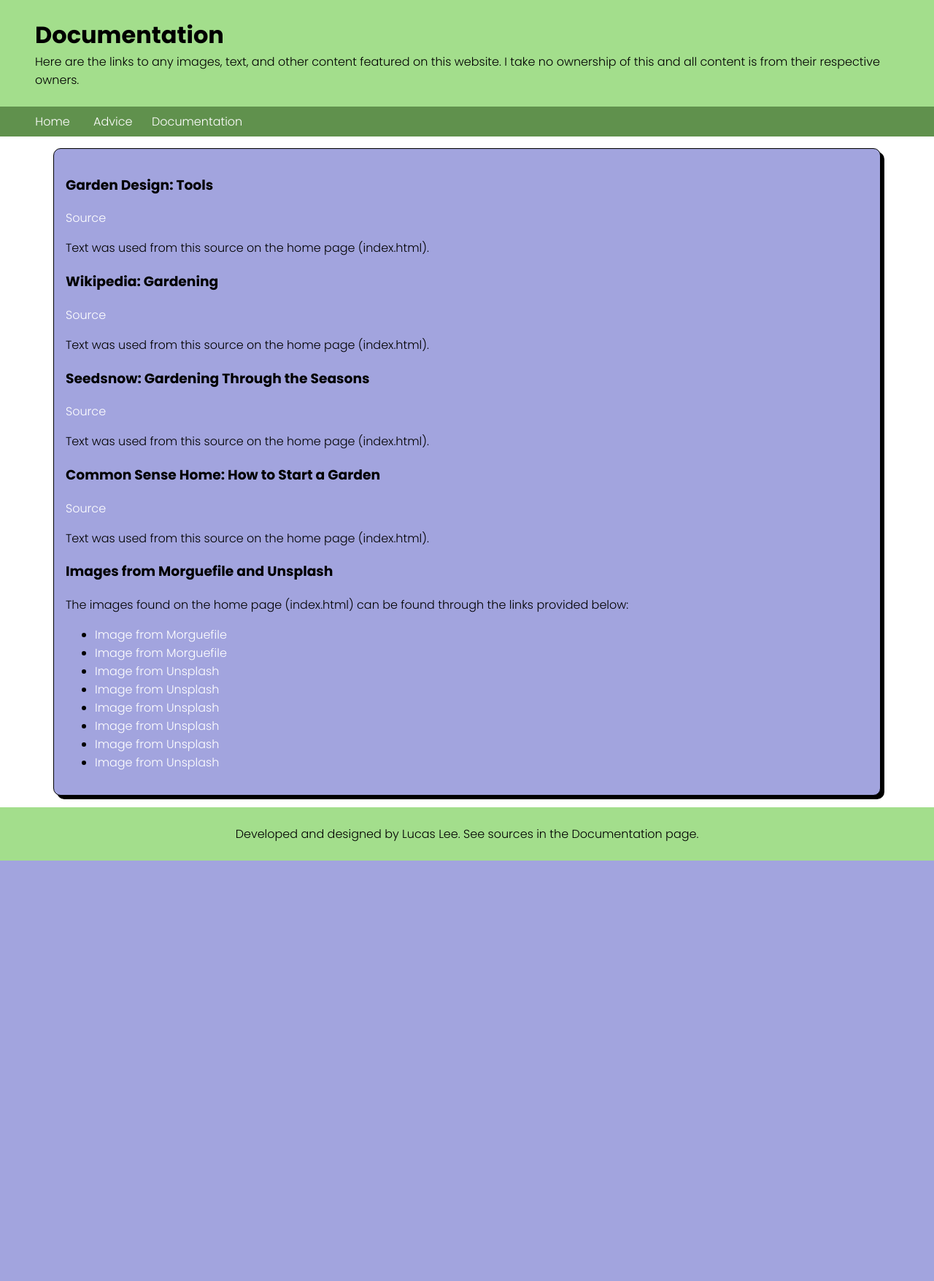
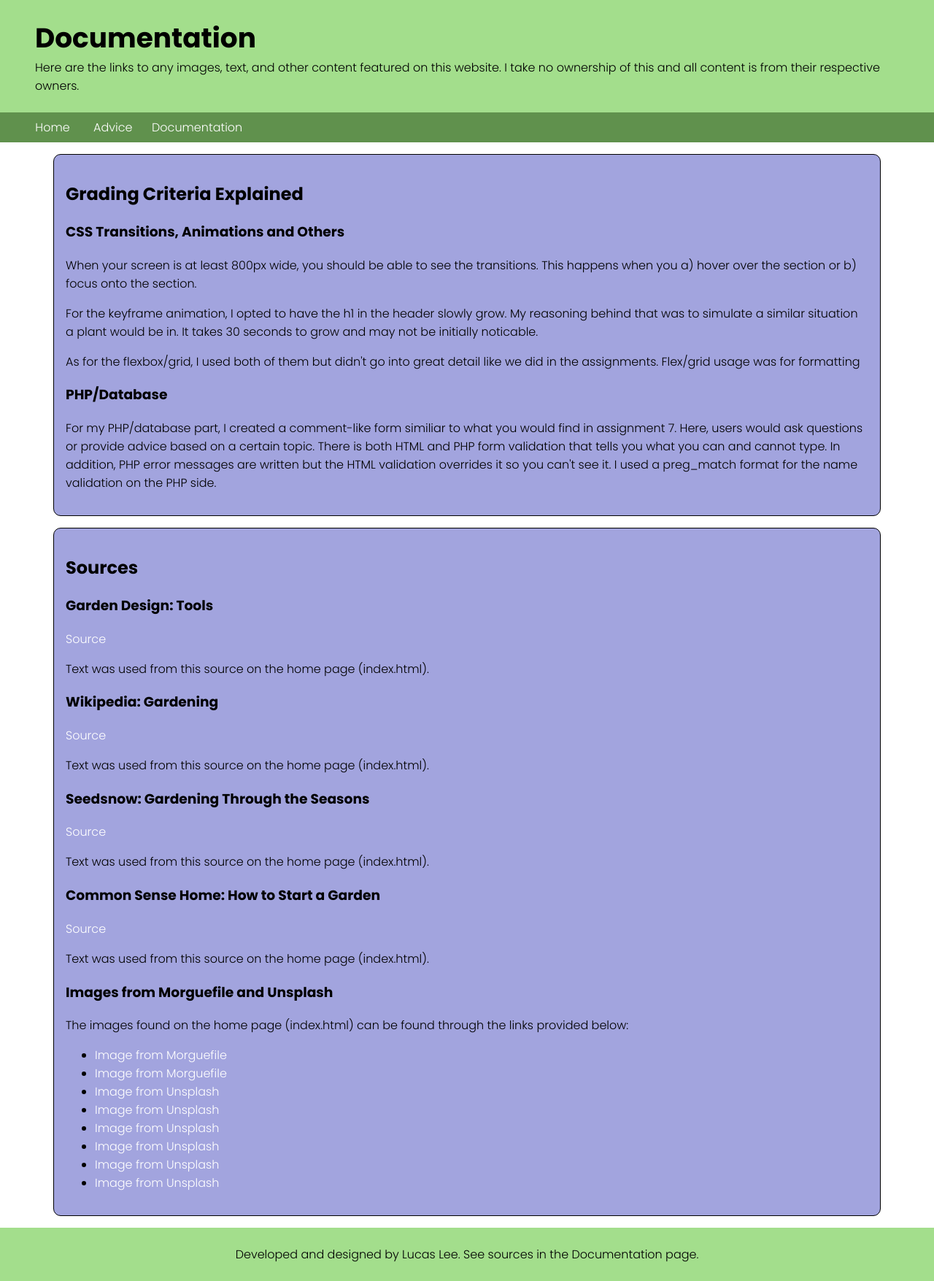
Before and after one commit to LucasDLee/cpsc2030-final-project, a PHP site: page /pages/documentation.html in a window 1280 px wide. Shown: the whole page at 73% size. Before the commit the page ends 1179 px from the top, so only its background shows below. Run offline with PHP 8.4, Linux system fonts and the light colour scheme.

Commit message:
Completed CSS tasks

```diff
--- a/css/style.css
+++ b/css/style.css
@@ -41,10 +41,15 @@
     font-size: 1em;
 }
 
+h2+figure {
+    display: none;
+}
+
 .image-gallery {
     display: flex;
     flex-direction: row;
     flex-wrap: wrap;
+    gap: 1em;
 }
 
 .inquiry {
@@ -111,8 +116,26 @@
         padding: 1em 2em;
     }
 
+    header>h1 {
+        animation-name: grow;
+        animation-duration: 30s;
+        animation-direction: normal;
+        animation-fill-mode: forwards;
+        animation-timing-function: ease-in-out;
+    }
+
+    h2+figure {
+        display: block;
+    }
+
+    h2+figure>* {
+        display: block;
+        margin: auto;
+        text-align: center;
+    }
+
     .image-gallery {
-        gap: 1em;
+        padding: 1em 0;
     }
 
     nav {
@@ -135,14 +158,31 @@
         max-width: 600px;
     }
 
+    /* TRANSITION ANIMATION */
     main>section {
+        box-shadow: none;
         margin: 1em auto;
         max-width: 700px;
+        transition: all 1s;
+    }
+
+    main>section:not(.form):hover, main>section:focus {
+        box-shadow: 0.5rem 0.5rem black;
+        transform: translate(-0.5rem, -0.5rem);
+    }
+
+    @keyframes grow {
+        0% {
+            font-size: 2em;
+        }
+
+        100% {
+            font-size: 4em;
+        }
     }
 }
 
 @media screen and (min-width: 1200px) {
-
     footer, header {
         padding: 1.5em 3em;
     }
--- a/pages/documentation.html
+++ b/pages/documentation.html
@@ -19,7 +19,21 @@
             </ul>
         </nav>
         <main>
-            <section id="sources">
+            <section tabindex="0">
+                <h2>Grading Criteria Explained</h2>
+                <article>
+                    <h3>CSS Transitions, Animations and Others</h3>
+                    <p>When your screen is at least 800px wide, you should be able to see the transitions. This happens when you a) hover over the section or b) focus onto the section.</p>
+                    <p>For the keyframe animation, I opted to have the h1 in the header slowly grow. My reasoning behind that was to simulate a similar situation a plant would be in. It takes 30 seconds to grow and may not be initially noticable.</p>
+                    <p>As for the flexbox/grid, I used both of them but didn't go into great detail like we did in the assignments. Flex/grid usage was for formatting</p>
+                </article>
+                <article>
+                    <h3>PHP/Database</h3>
+                    <p>For my PHP/database part, I created a comment-like form similiar to what you would find in assignment 7. Here, users would ask questions or provide advice based on a certain topic. There is both HTML and PHP form validation that tells you what you can and cannot type. In addition, PHP error messages are written but the HTML validation overrides it so you can't see it. I used a preg_match format for the name validation on the PHP side.</p>
+                </article>
+            </section>
+            <section tabindex="0" id="sources">
+                <h2>Sources</h2>
                 <article>
                     <h3>Garden Design: Tools</h3>
                     <a href="https://www.gardendesign.com/how-to/tools.html">Source</a>
--- a/php/form-submission.php
+++ b/php/form-submission.php
@@ -8,7 +8,7 @@
     function validate($field) {
         global $valid;
         if($_SERVER['REQUEST_METHOD'] == 'POST') {
-            $name_format = "/[A-Za-z]/"; //will fail if there is a non-english name
+            $name_format = "/[A-Za-z]/"; //will fail if there is a non-Latin language name or numbers in the name
 
             if('name' == $field) {
                 $check_name = preg_match($name_format, $_POST[$field]);
```
Also changed, not shown: index.html (+12 -6 lines), pages/advice.php (+6 -12 lines), images/github.png (deleted), js/image-gallery.js (added).
